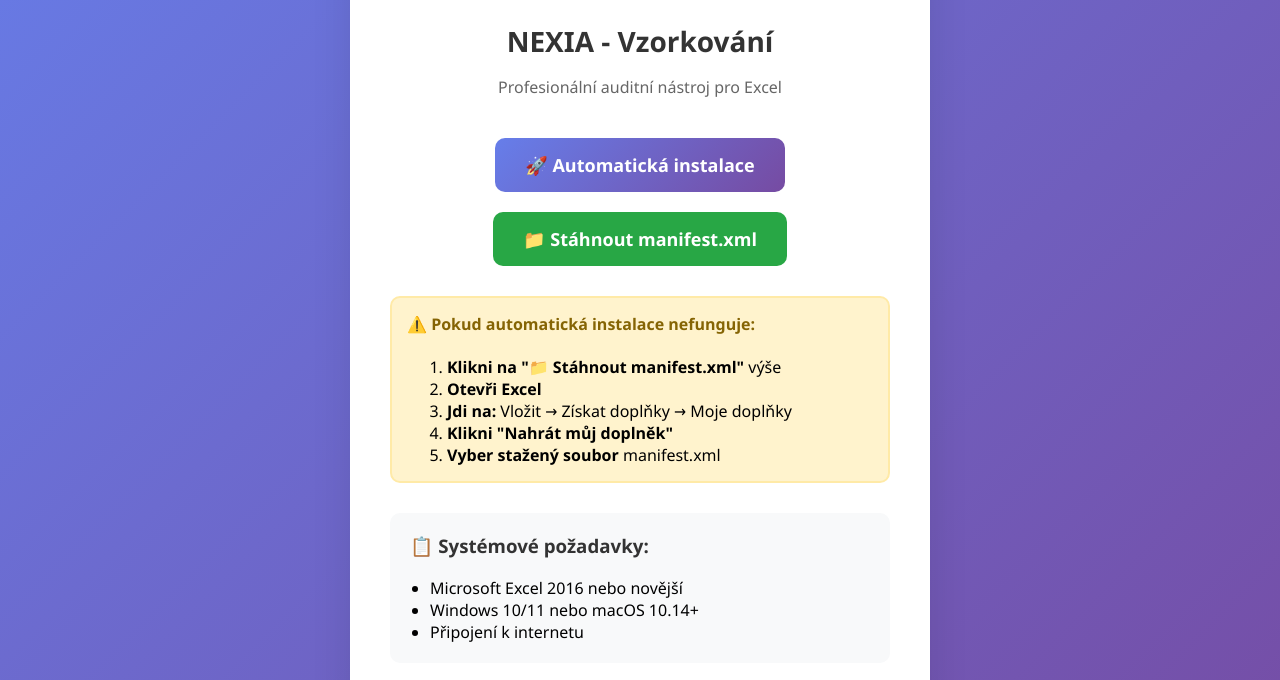
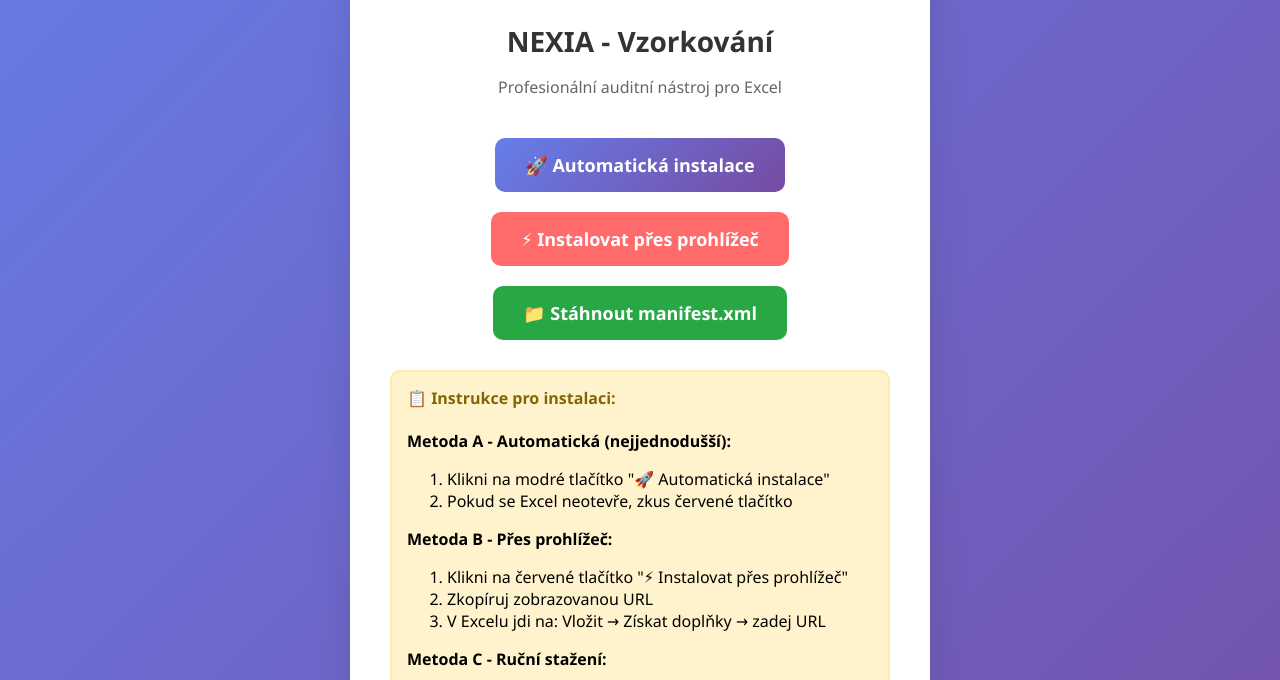
Before and after one commit to SirKolombus/nexia-sampling, a website built with webpack: page install.html in a window 1280 px wide. Shown: the part 232-912 px from the top of the page. Built offline with nearby package versions, Linux system fonts and the light colour scheme.

Commit message:
Add multiple installation methods with better user guidance

```diff
--- a/install.html
+++ b/install.html
@@ -104,22 +104,52 @@
         <h1>NEXIA - Vzorkování</h1>
         <p class="subtitle">Profesionální auditní nástroj pro Excel</p>
 
-        <a href="ms-excel:ofv|u|https://sirkolombus.github.io/nexia-sampling/manifest.xml" class="install-btn">
+        <a href="ms-excel:ofv|u|https://sirkolombus.github.io/nexia-sampling/manifest.xml" class="install-btn" onclick="fallbackInstall(event)">
             🚀 Automatická instalace
+        </a>
+
+        <a href="https://sirkolombus.github.io/nexia-sampling/manifest.xml" target="_blank" class="install-btn" style="background: #ff6b6b;" onclick="openManifest(event)">
+            ⚡ Instalovat přes prohlížeč
         </a>
 
         <a href="manifest.xml" download class="install-btn" style="background: #28a745;">
             📁 Stáhnout manifest.xml
         </a>
 
+        <script>
+        function fallbackInstall(event) {
+            // Pokus o automatickou instalaci
+            setTimeout(function() {
+                alert('💡 Pokud se Excel neotevřel automaticky:\n\n1. Zkus červené tlačítko "⚡ Instalovat přes prohlížeč"\n2. Nebo použij zelené tlačítko "📁 Stáhnout manifest.xml"');
+            }, 2000);
+        }
+
+        function openManifest(event) {
+            alert('💡 Po otevření manifest.xml:\n\n1. Excel by se měl automaticky otevřít\n2. Nebo zkopíruj URL a otevři ji přímo v Excelu\n3. Excel → Vložit → Získat doplňky → zadej URL');
+        }
+        </script>
+
         <div style="background: #fff3cd; border: 2px solid #ffeaa7; border-radius: 10px; padding: 15px; margin: 20px 0; text-align: left;">
-            <h4 style="margin-top: 0; color: #856404;">⚠️ Pokud automatická instalace nefunguje:</h4>
-            <ol style="margin-bottom: 0;">
-                <li><strong>Klikni na "📁 Stáhnout manifest.xml"</strong> výše</li>
-                <li><strong>Otevři Excel</strong></li>
-                <li><strong>Jdi na:</strong> Vložit → Získat doplňky → Moje doplňky</li>
-                <li><strong>Klikni "Nahrát můj doplněk"</strong></li>
-                <li><strong>Vyber stažený soubor</strong> manifest.xml</li>
+            <h4 style="margin-top: 0; color: #856404;">📋 Instrukce pro instalaci:</h4>
+
+            <p><strong>Metoda A - Automatická (nejjednodušší):</strong></p>
+            <ol>
+                <li>Klikni na modré tlačítko "🚀 Automatická instalace"</li>
+                <li>Pokud se Excel neotevře, zkus červené tlačítko</li>
+            </ol>
+
+            <p><strong>Metoda B - Přes prohlížeč:</strong></p>
+            <ol>
+                <li>Klikni na červené tlačítko "⚡ Instalovat přes prohlížeč"</li>
+                <li>Zkopíruj zobrazovanou URL</li>
+                <li>V Excelu jdi na: Vložit → Získat doplňky → zadej URL</li>
+            </ol>
+
+            <p><strong>Metoda C - Ruční stažení:</strong></p>
+            <ol>
+                <li>Klikni na zelené tlačítko "📁 Stáhnout manifest.xml"</li>
+                <li>Otevři Excel → Vložit → Získat doplňky → Moje doplňky</li>
+                <li>Klikni "Nahrát můj doplněk" a vyber stažený soubor</li>
             </ol>
         </div>
 
```
